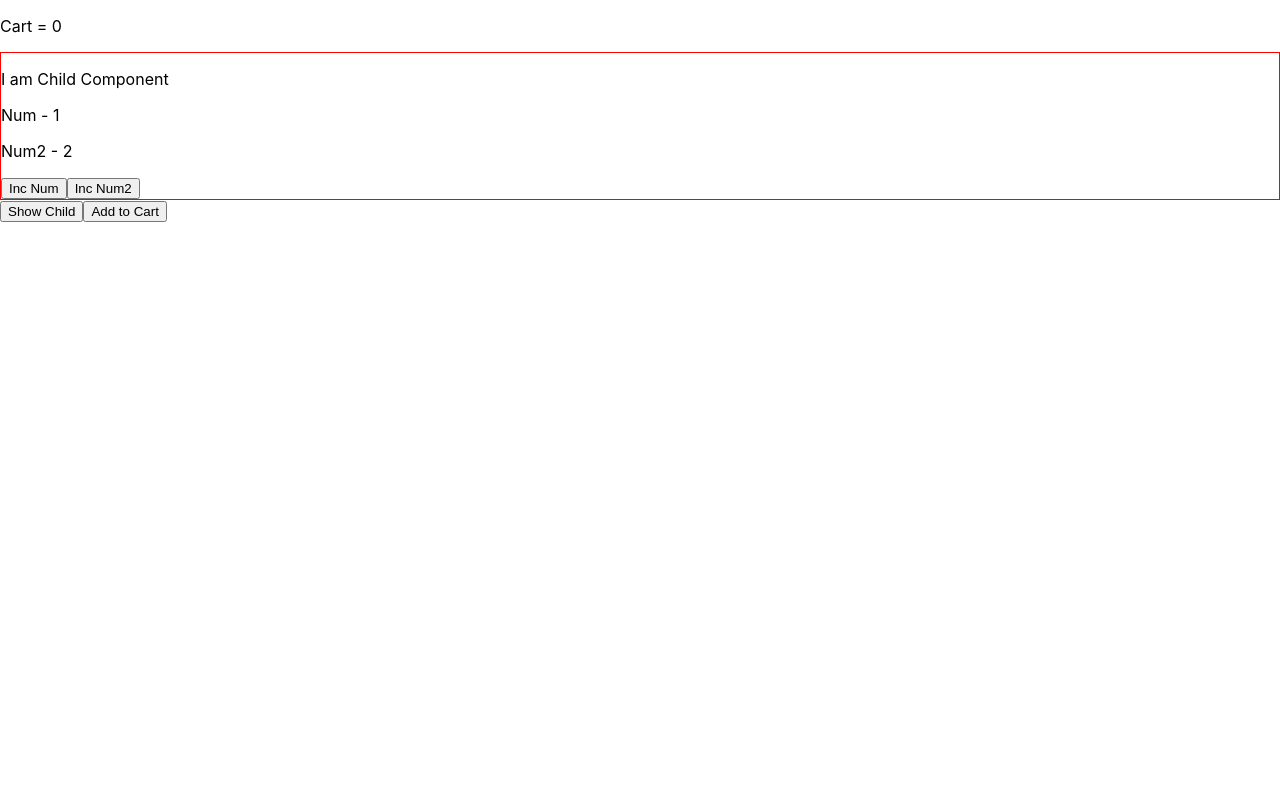
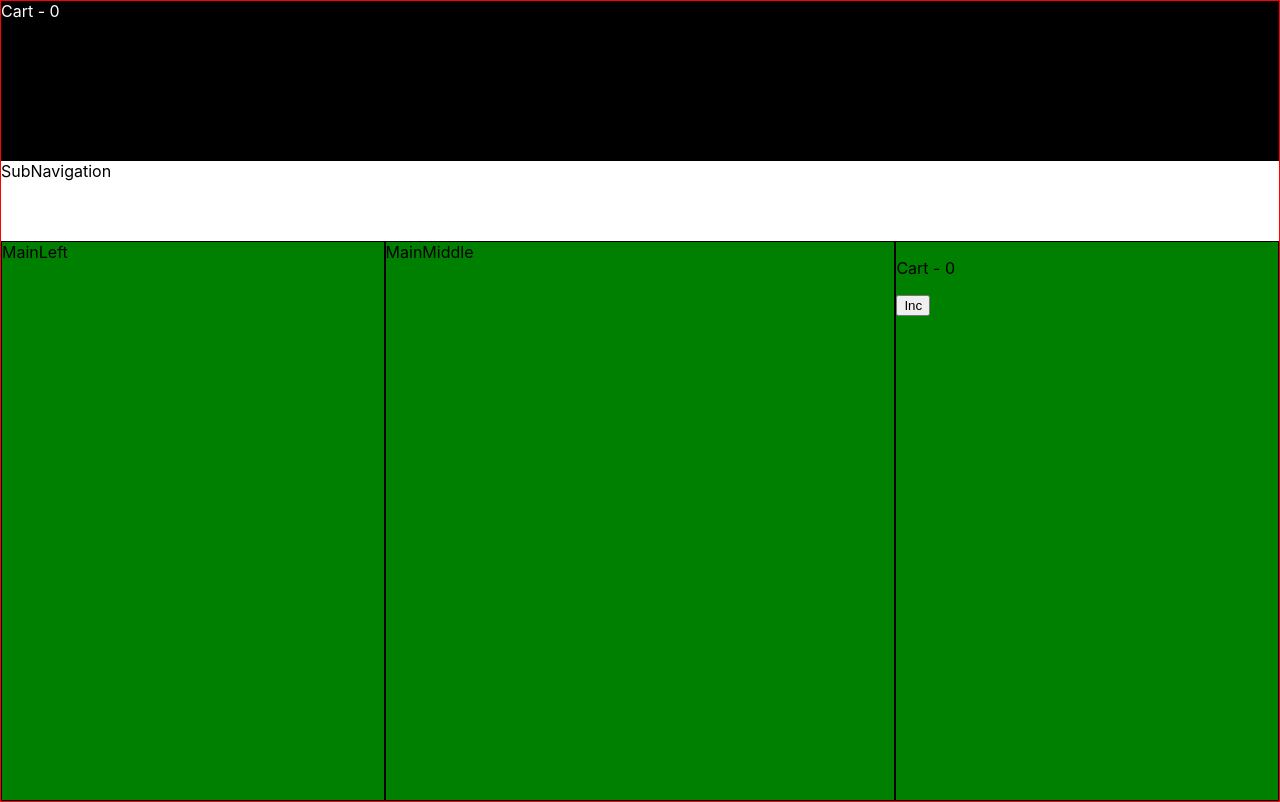
Before and after one commit to udurgesh6/punit, a React (Create React App) app: page / in a window 1280 px wide. Built offline with nearby package versions, Linux system fonts and the light colour scheme.

Commit message:
props, props drilling, useContext hook

```diff
--- /dev/null
+++ b/src/AmazonCart/CartContext.js
@@ -0,0 +1,5 @@
+import React, { createContext } from "react";
+
+const cartLayer = createContext();
+
+export default cartLayer;
--- /dev/null
+++ b/src/AmazonCart/MainComponent.js
@@ -0,0 +1,24 @@
+import React from "react";
+import MainLeft from "./MainLeft";
+import MainMiddle from "./MainMiddle";
+import MainRight from "./MainRight";
+
+const MainComponent = () => {
+  return (
+    <div
+      style={{
+        height: "70%",
+        backgroundColor: "green",
+        color: "black",
+        display: "flex",
+        flexDirection: "row",
+      }}
+    >
+      <MainLeft />
+      <MainMiddle />
+      <MainRight />
+    </div>
+  );
+};
+
+export default MainComponent;
--- /dev/null
+++ b/src/AmazonCart/MainLeft.js
@@ -0,0 +1,9 @@
+import React from "react";
+
+const MainLeft = () => {
+  return (
+    <div style={{ width: "30%", border: "1px solid black" }}>MainLeft</div>
+  );
+};
+
+export default MainLeft;
--- /dev/null
+++ b/src/AmazonCart/MainMiddle.js
@@ -0,0 +1,9 @@
+import React from 'react'
+
+const MainMiddle = () => {
+  return (
+    <div style={{ width: "40%", border: "1px solid black" }}>MainMiddle</div>
+  );
+}
+
+export default MainMiddle
--- /dev/null
+++ b/src/AmazonCart/MainRight.js
@@ -0,0 +1,14 @@
+import React, { useContext } from "react";
+import cartLayer from "./CartContext";
+const MainRight = () => {
+  const { cart, incCart } = useContext(cartLayer);
+  //   console.log(data);
+  return (
+    <div style={{ width: "30%", border: "1px solid black" }}>
+      <p>Cart - {cart}</p>
+      <button onClick={incCart}>Inc</button>
+    </div>
+  );
+};
+
+export default MainRight;
--- /dev/null
+++ b/src/AmazonCart/Navigation.js
@@ -0,0 +1,20 @@
+import React, { useContext } from "react";
+import cartLayer from "./CartContext";
+// const Navigation = (props) => {
+//   console.log(props);
+//   return (
+//     <div style={{ height: "20%", backgroundColor: "black", color: "white" }}>
+//       Cart - {props.cart_name}
+//     </div>
+//   );
+// };
+
+const Navigation = ({ cart_name, name, age }) => {
+  const { cart } = useContext(cartLayer);
+  return (
+    <div style={{ height: "20%", backgroundColor: "black", color: "white" }}>
+      Cart - {cart}
+    </div>
+  );
+};
+export default Navigation;
--- /dev/null
+++ b/src/AmazonCart/SubNavigation.js
@@ -0,0 +1,11 @@
+import React from "react";
+
+const SubNavigation = () => {
+  return (
+    <div style={{ height: "10%", backgroundColor: "white", color: "black" }}>
+      SubNavigation
+    </div>
+  );
+};
+
+export default SubNavigation;
--- a/src/App.js
+++ b/src/App.js
@@ -1,24 +1,27 @@
-import React, { useState, useEffect } from "react";
-import Child from "./Child";
-import Child2 from "./Child2";
-// useState, useEffect, useLayoutEffect, useReducer, useContext
+import React, { useState } from "react";
+import MainComponent from "./AmazonCart/MainComponent";
+import Navigation from "./AmazonCart/Navigation";
+import SubNavigation from "./AmazonCart/SubNavigation";
+import cartLayer from "./AmazonCart/CartContext";
+
 const App = () => {
-  const [showingChild, setShowingChild] = useState(true);
   const [cart, setCart] = useState(0);
-  const addCart = () => {
+  const incCart = () => {
     setCart((cart) => cart + 1);
   };
-  const showChildOrChild2 = () => {
-    setShowingChild((showingChild) => !showingChild);
-  };
   return (
-    <div>
-      <p>Cart = {cart}</p>
-      {/* {showingChild && <Child />} */}
-      {showingChild ? <Child /> : <Child2 />}
-      <button onClick={showChildOrChild2}>Show Child</button>
-      <button onClick={addCart}>Add to Cart</button>
-    </div>
+    <cartLayer.Provider value={{ cart, incCart }}>
+      <div style={{ border: "1px solid red", height: "100vh" }}>
+        {/* Props Based */}
+        {/* <Navigation cart_name={cart} name="Durgesh" age="25" />
+      <SubNavigation />
+      <MainComponent cart_name={cart} inc_name={incCart} /> */}
+
+        <Navigation />
+        <SubNavigation />
+        <MainComponent />
+      </div>
+    </cartLayer.Provider>
   );
 };
 
```
Also changed, not shown: src/EcartModule.js (added, +52 -0 lines).
